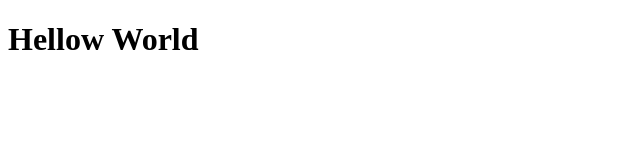
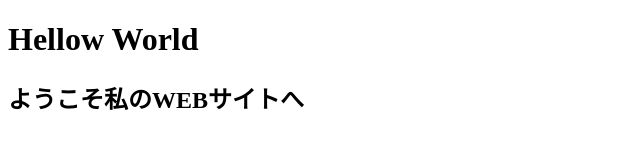
Before and after one commit to gejimocco/www, a plain HTML site: page index.html in a window 1280 px wide. Shown: the whole page, without its empty margins (0-640 px from the left). Drawn offline with Linux system fonts and the light colour scheme.

Commit message:
Update index.html

```diff
--- a/index.html
+++ b/index.html
@@ -4,5 +4,6 @@
   </head>
   <body>
      <h1>Hellow World</h1>
+     <h2>ようこそ私のWEBサイトへ</h2>
   </body>
 </html>
```
